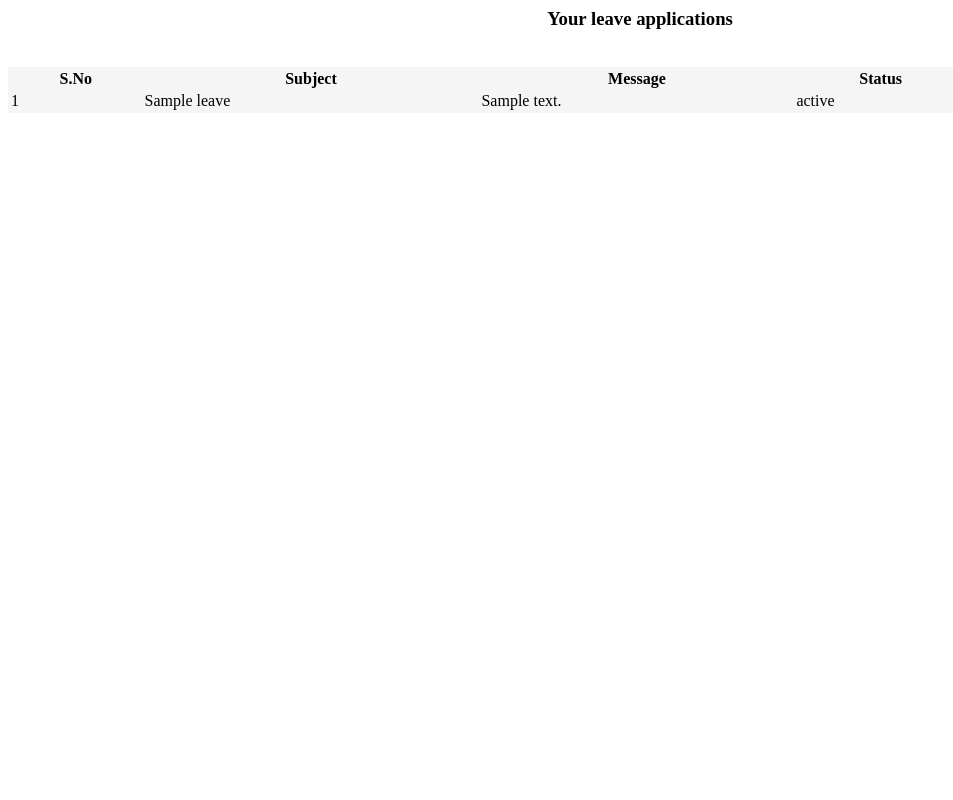
After one commit to Ankurac7/TaskEase, a PHP site: page /leave_status.php in a window 1280 px wide. The commit adds this page. Shown: the whole page, without its empty margins (0-953 px from the left). Run offline with PHP 8.4, Linux system fonts and the light colour scheme; the visitor is signed in with stand-in values (Sample User, id 1); tables that the repository leaves empty or names only in its code hold one stand-in row (values such as "Sample post").

Commit message:
updated status

```diff
--- /dev/null
+++ b/leave_status.php
@@ -0,0 +1,33 @@
+<?php
+    session_start();
+    include('includes\connection.php');
+?>
+<html>
+<body>
+    <center><h3>Your leave applications</h3></center><br>
+    <table class="table" style="background-color: whitesmoke;width:75vw;">
+        <tr>
+            <th>S.No</th>
+            <th>Subject</th>
+            <th>Message</th>
+            <th>Status</th>
+        </tr>
+        <?php
+            $query="select * from leaves where uid=$_SESSION[uid]";
+            $query_run=mysqli_query($connection,$query);
+            $sno=1;
+            while($row =mysqli_fetch_assoc($query_run)){
+                ?>
+                <tr>
+                    <td><?php echo $sno; ?></td>
+                    <td><?php echo $row['subject']; ?></td>
+                    <td><?php echo $row['message']; ?></td>
+                    <td><?php echo $row['status']; ?></td>
+                </tr>
+                <?php
+                $sno=$sno+1;
+            }
+        ?>
+    </table>
+</body>
+</html>
```
Also changed, not shown: user_dashboard.php (+7 -1 lines).
